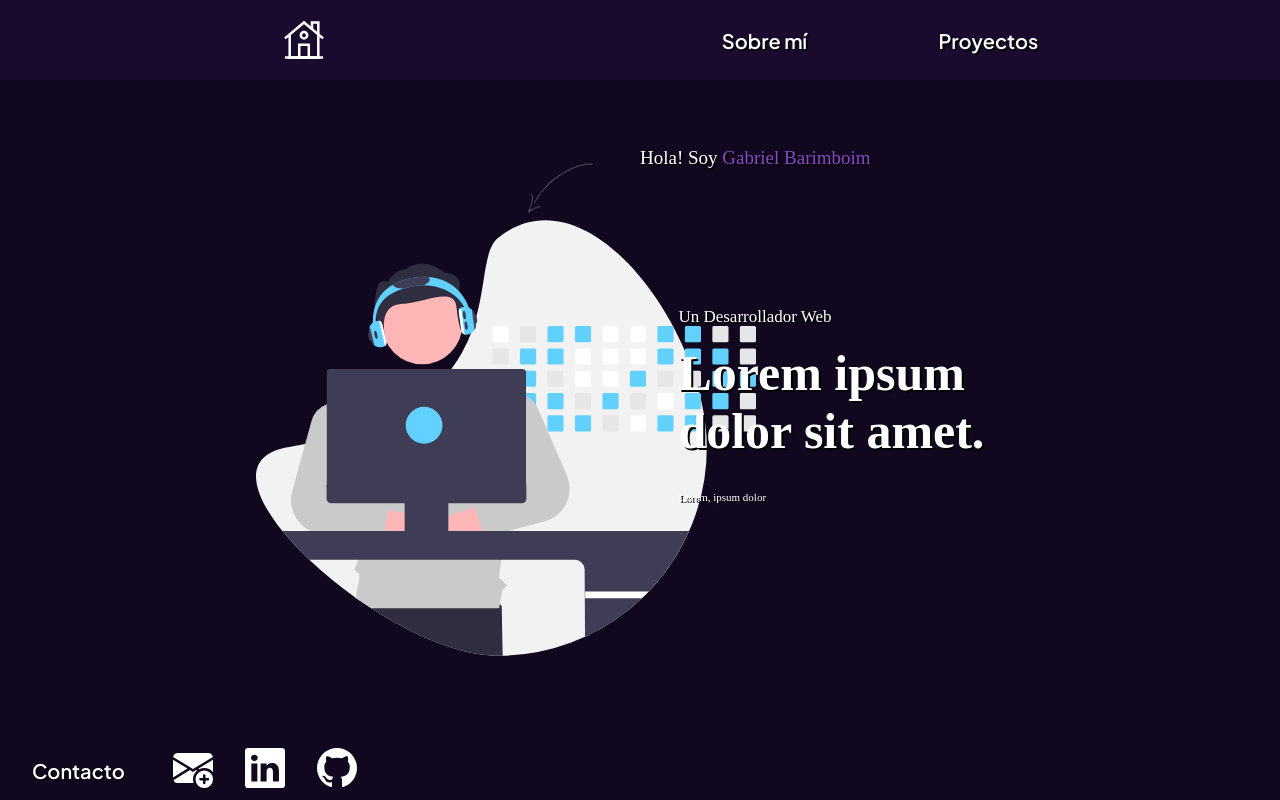
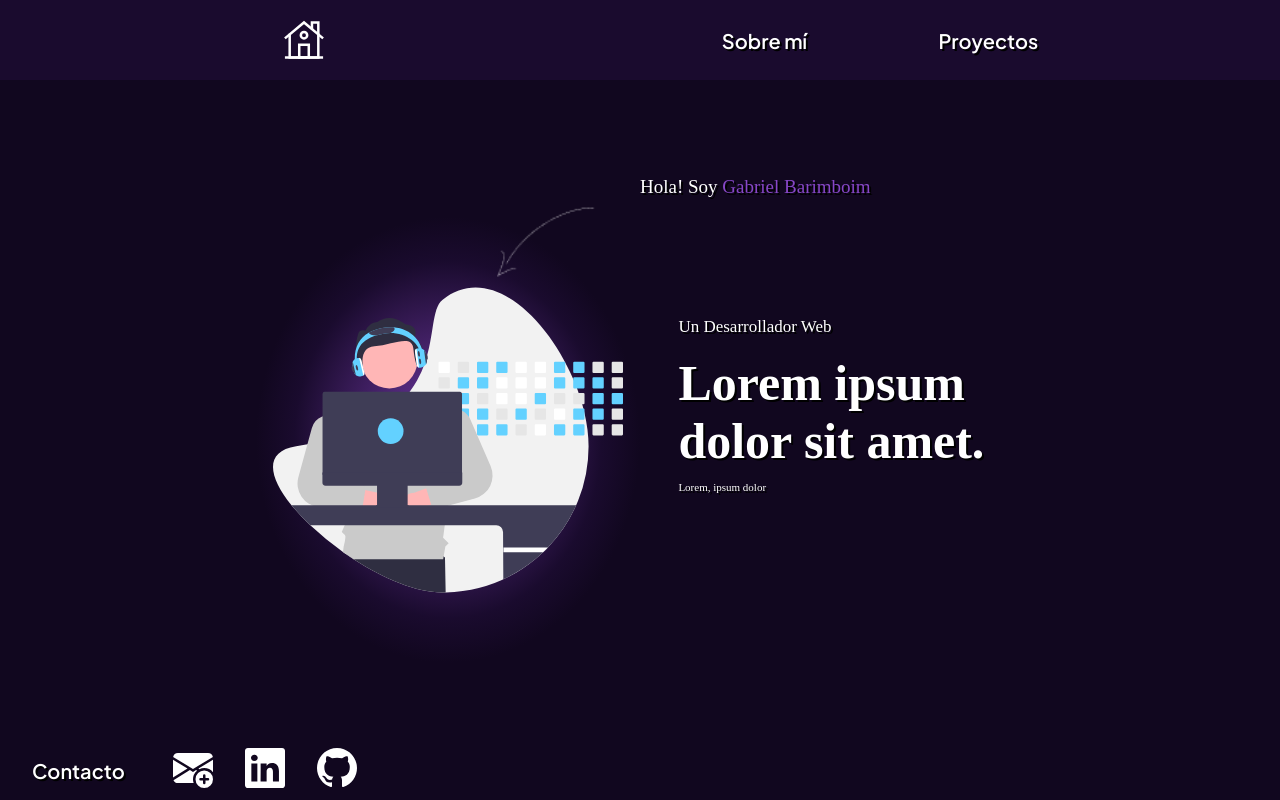
Before and after one commit to Gbw699/My-portfolio, a Next.js app: page / in a window 1280 px wide. Built offline with nearby package versions, Linux system fonts and the light colour scheme; a web font is replaced by a local one.

Commit message:
added radial gradient

```diff
--- a/src/components/home/homeComponent.module.scss
+++ b/src/components/home/homeComponent.module.scss
@@ -10,7 +10,7 @@
 
     .element1 {
         justify-self: end;
-        margin-right: 130px;
+        margin-right: 170px;
 
         .arrow {
             position: absolute;
@@ -19,6 +19,10 @@
 
     .element2 {
         grid-row: 2/4;
+        background: radial-gradient(50% 50% at 50% 50%, #763CAC 0%,$navbar-color 80%, $background-color 100%);
+        display: flex;
+        justify-content: center;
+        align-items: center;
     }
 
     .element3 {
--- a/src/components/home/homeComponent.tsx
+++ b/src/components/home/homeComponent.tsx
@@ -4,10 +4,10 @@ import styles from "./homeComponent.module.scss"
 export default function HomeComponent() {
     return <div className={styles.grid}>
         <div className={styles.element1}>
-            <Image className={styles.arrow} src={"/Arrow.png"} alt='arrow' width={100} height={120} />
+            <Image className={styles.arrow} src={"/Arrow.png"} alt='arrow' width={150} height={170} />
         </div>
         <div className={styles.element2}>
-            <Image src={"/imageForHome.svg"} alt='imgHome' width={500} height={500} />
+            <Image src={"/imageForHome.svg"} alt='imgHome' width={350} height={350} />
         </div>
         <div className={styles.element3}>
             <p>Hola! Soy <span className={styles.name}>Gabriel Barimboim</span></p>
```
